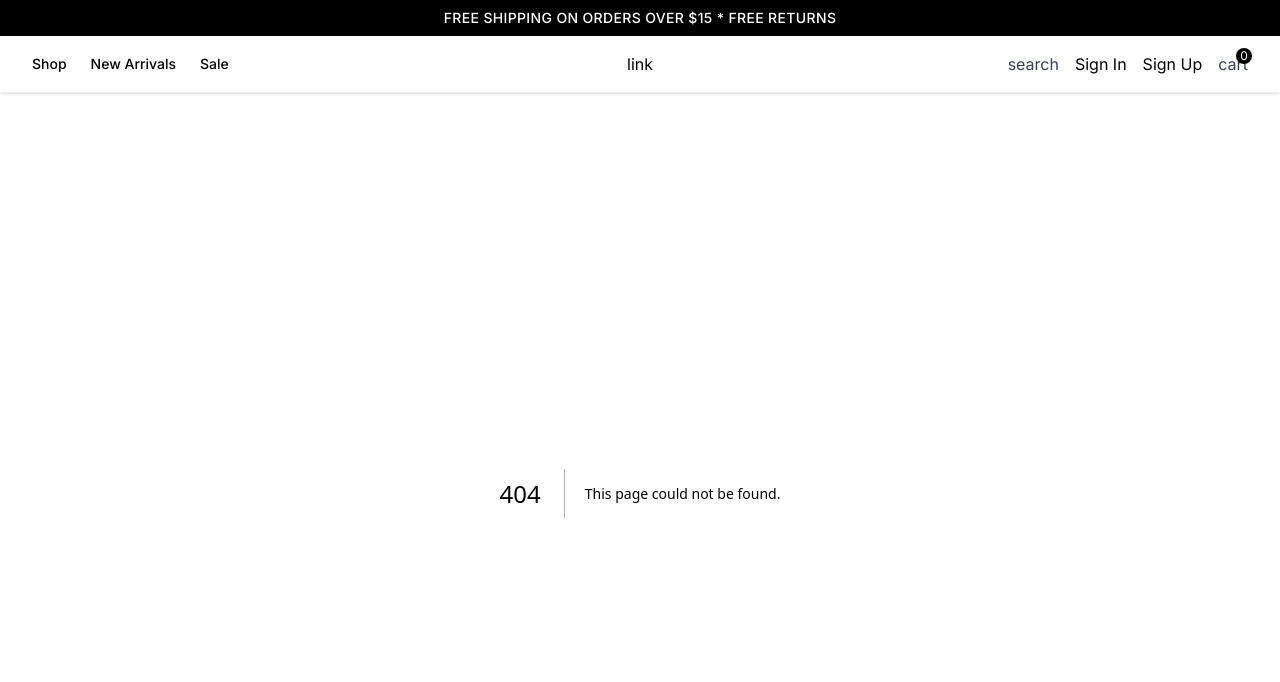
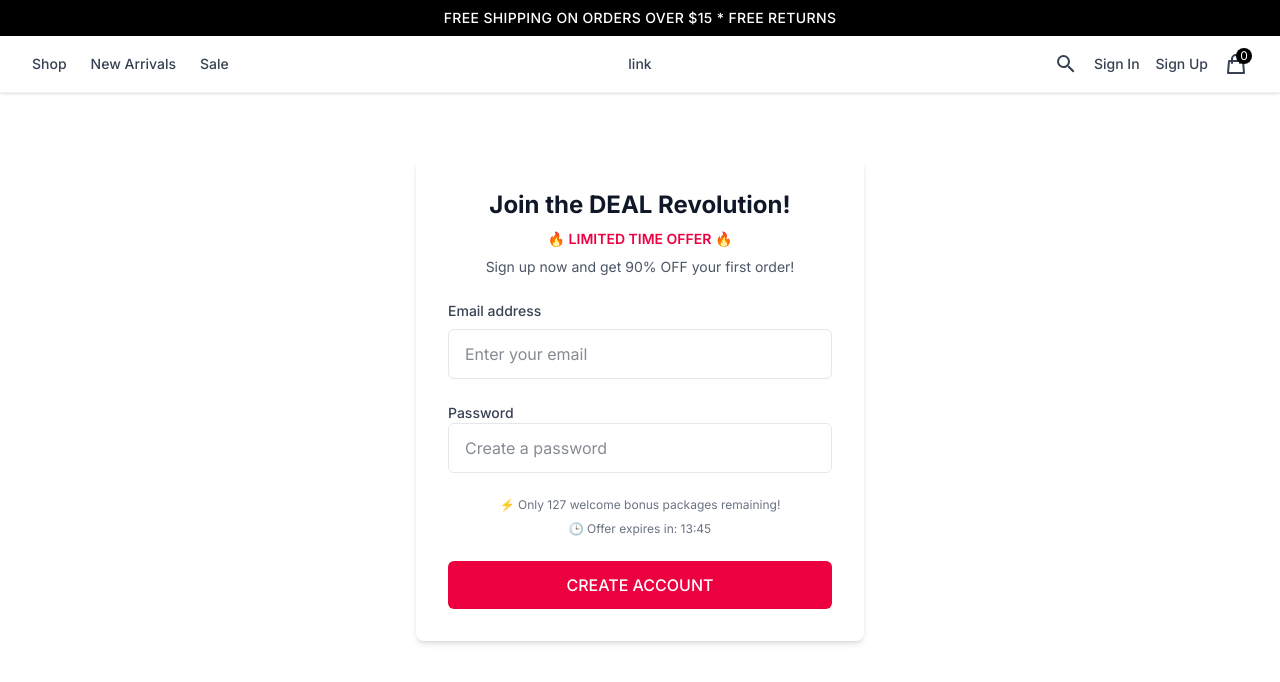
Before and after one commit to shawnsaldanha79/ecommerce-store-nextjs, a Next.js app: page /auth/sign-up in a window 1280 px wide. Before the commit this address had no page. Shown: the top 682 px of the page. Built offline with nearby package versions, Linux system fonts and the light colour scheme; no server answers.

Commit message:
add sign-up page functionality and ui

```diff
--- a/package.json
+++ b/package.json
@@ -12,9 +12,11 @@
     "@oslojs/crypto": "^1.0.1",
     "@oslojs/encoding": "^1.1.0",
     "@prisma/client": "^6.4.1",
+    "lucide-react": "^0.479.0",
     "next": "15.2.1",
     "react": "^19.0.0",
     "react-dom": "^19.0.0",
+    "react-icons": "^5.5.0",
     "zod": "^3.24.2",
     "zustand": "^5.0.3"
   },
--- a/src/actions/auth.ts
+++ b/src/actions/auth.ts
@@ -8,7 +8,7 @@ import prisma from "@/lib/prisma";
 import { cookies } from "next/headers";
 import { cache } from "react";
 
-export function generateSessionToken(): string {
+export async function generateSessionToken(): Promise<string> {
 	const bytes = new Uint8Array(20);
 	crypto.getRandomValues(bytes);
 	const token = encodeBase32LowerCaseNoPadding(bytes);
--- /dev/null
+++ b/src/app/auth/sign-up/page.tsx
@@ -0,0 +1,41 @@
+import { getCurrentSession, loginUser, registerUser } from '@/actions/auth';
+import SignUp from '@/components/auth/SignUp';
+import { redirect } from 'next/navigation';
+import React from 'react';
+import zod from 'zod';
+
+const SignUpSchema = zod.object({
+    email: zod.string().email(),
+    password: zod.string().min(5),
+})
+
+const SignUpPage = async () => {
+    const { user } = await getCurrentSession();
+
+    if (user) {
+        return redirect('/');
+    }
+
+    const action = async (prevState: any, formData: FormData) => {
+        "use server";
+        const parsed = SignUpSchema.safeParse(Object.fromEntries(formData));
+        if(!parsed.success) {
+            return {
+                message: "Invalid form data",
+            };
+        }
+
+        const { email, password } = parsed.data;
+        const { user, error } = await registerUser(email, password);
+        if(error) {
+            return { message: error };
+        } else if(user) {
+            await loginUser(email, password);
+            return redirect("/");
+        }
+    }
+
+    return <SignUp action={action} />;
+};
+
+export default SignUpPage;
--- /dev/null
+++ b/src/components/auth/SignUp.tsx
@@ -0,0 +1,85 @@
+'use client';
+
+import React, { useActionState } from 'react';
+import Form from 'next/form';
+import { Loader2 } from 'lucide-react';
+
+const initialState = {
+    message: '',
+};
+
+type SignUpProps = {
+    action: (prevState: any, formData: FormData) => Promise<{ message: string } | undefined>;
+};
+
+const SignUp = ({ action }: SignUpProps) => {
+    const [state, formAction, isPending] = useActionState(action, initialState);
+
+    return (
+        <Form action={formAction} className='max-w-md mx-auto my-16 p-8 bg-white rounded-lg shadow-md'>
+            <h1 className='text-2xl font-bold text-center mb-2 text-gray-900'>Join the DEAL Revolution!</h1>
+            <p className='text-center text-sm text-rose-600 font-semibold mb-2'>🔥 LIMITED TIME OFFER 🔥</p>
+            <p className='text-center text-sm text-gray-600 mb-6'>Sign up now and get 90% OFF your first order!</p>
+
+            <div className='space-y-6'>
+                <div className='space-y-2'>
+                    <label htmlFor='email' className='block text-sm font-medium text-gray-700'>
+                        Email address
+                    </label>
+                    <input
+                        type='email'
+                        id='email'
+                        name='email'
+                        autoComplete='email'
+                        required
+                        className='w-full px-4 py-3 border border-gray-200 rounded-md focus:ring-2 focus:ring-black focus:border-transparent transition-colors text-gray-900'
+                        placeholder='Enter your email'
+                    />
+                </div>
+
+                <div className=''>
+                    <label htmlFor='password' className='block text-sm font-medium text-gray-700'>
+                        Password
+                    </label>
+                    <input
+                        type='password'
+                        id='password'
+                        name='password'
+                        autoComplete='new-password'
+                        required
+                        className='w-full px-4 py-3 border border-gray-200 rounded-md focus:ring-2 focus:ring-black focus:border-transparent transition-colors text-gray-900'
+                        placeholder='Create a password'
+                    />
+                </div>
+
+                <div className='text-center'>
+                    <p className='text-xs text-gray-500 mb-2'>⚡️ Only 127 welcome bonus packages remaining!</p>
+                    <p className='text-xs text-gray-500 mb-4'>🕒 Offer expires in: 13:45</p>
+                </div>
+
+                <button
+                    type='submit'
+                    disabled={isPending}
+                    className={`w-full bg-rose-600 text-white py-3 rounded-md hover:bg-rose-700 transition-colors font-medium flex items-center justify-center gap-2 ${isPending ? 'cursor-not-allowed' : ''}`}
+                >
+                    {isPending ? (
+                        <React.Fragment>
+                            <Loader2 className='h-4 w-4 animate-spin' />
+                            CREATING ACCOUNT...
+                        </React.Fragment>
+                    ) : (
+                        'CREATE ACCOUNT'
+                    )}
+                </button>
+
+                {state?.message && state.message.length > 0 && (
+                    <p className='text-center text-sm text-red-600'>
+                        {state.message}
+                    </p>
+                )}
+            </div>
+        </Form>
+    );
+};
+
+export default SignUp;
--- a/src/components/layout/Header.tsx
+++ b/src/components/layout/Header.tsx
@@ -2,6 +2,8 @@
 
 import Link from 'next/link'
 import { useEffect, useState } from 'react'
+import { MdOutlineSearch } from "react-icons/md"
+import { HiOutlineShoppingBag } from "react-icons/hi"
 
 const AnnouncementBar = () => {
     return (
@@ -49,22 +51,22 @@ const Header = () => {
                             button
                         </button>
                         <nav className='hidden md:flex gap-4 lg:gap-6 text-sm font-medium'>
-                            <Link href={'#'}>Shop</Link>
-                            <Link href={'#'}>New Arrivals</Link>
-                            <Link href={'#'}>Sale</Link>
+                            <Link href={'#'} className='text-xs sm:text-sm font-medium text-gray-700 hover:text-gray-900'>Shop</Link>
+                            <Link href={'#'} className='text-xs sm:text-sm font-medium text-gray-700 hover:text-gray-900'>New Arrivals</Link>
+                            <Link href={'#'} className='text-xs sm:text-sm font-medium text-gray-700 hover:text-gray-900'>Sale</Link>
                         </nav>
                     </div>
-                    <Link href={'#'}>
+                    <Link href={'#'} className='text-xs sm:text-sm font-medium text-gray-700 hover:text-gray-900'>
                         link
                     </Link>
                     <div className='flex flex-1 justify-end items-center gap-2 sm:gap-4'>
                         <button className='text-gray-700 hover:text-gray-800 hidden sm:block'>
-                            search
+                            <MdOutlineSearch  className='h-5 w-5 sm:h-6 sm:w-6'/>
                         </button>
-                        <Link href='/auth/sign-in'>Sign In</Link>
-                        <Link href='/auth/sign-up'>Sign Up</Link>
+                        <Link href='/auth/sign-in' className='text-xs sm:text-sm font-medium text-gray-700 hover:text-gray-900'>Sign In</Link>
+                        <Link href='/auth/sign-up' className='text-xs sm:text-sm font-medium text-gray-700 hover:text-gray-900'>Sign Up</Link>
                         <button className='text-gray-700 hover:text-gray-900 relative'>
-                            cart
+                            <HiOutlineShoppingBag  className='h-5 w-5 sm:h-6 sm:w-6'/>
                             <span className='absolute -top-1 -right-1 bg-black text-white text-[10px] sm:text-xs w-3.5 h-3.5 sm:w-4 sm:h-4 rounded-full flex items-center justify-center'>
                                 0
                             </span>
```
Also changed, not shown: 1 other file (tests, documents, lock files or other folders).
